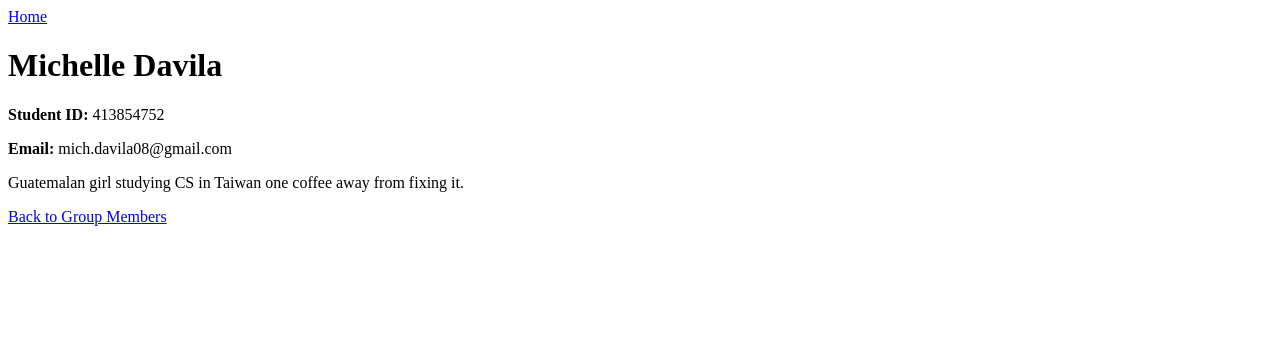
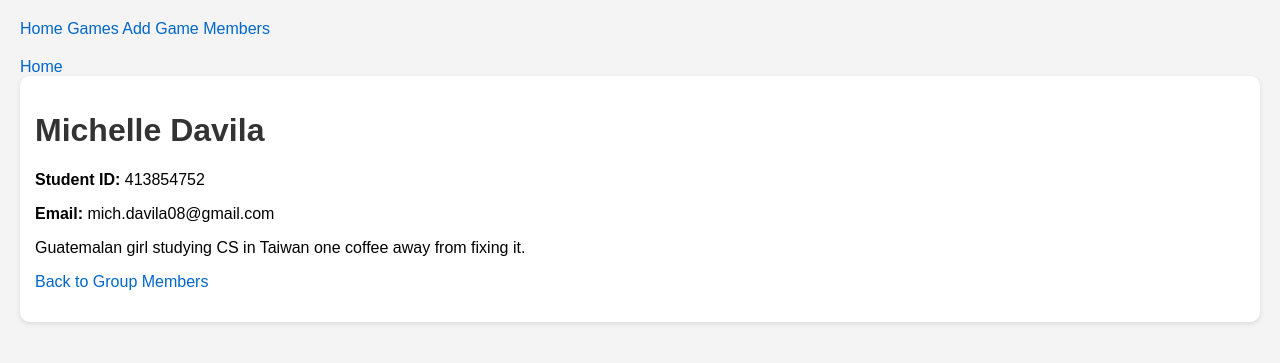
Before and after one commit to lilyssMg/Game-Library-, a PHP site: page /member.php?id=1 in a window 1280 px wide. Shown: the top 363 px of the page. Run offline with PHP 8.4, Linux system fonts and the light colour scheme; data comes from the database, SQL or seed files in the repository.

Commit message:
add styling so the pages look consistent

```diff
--- a/member.php
+++ b/member.php
@@ -12,15 +12,37 @@ if (!isset($_GET['id'])) {
 
     $results = $db->query("SELECT * FROM members");
 
-    echo "<!DOCTYPE html><html><head><title>Group Members</title></head><body>";
+    echo "<!DOCTYPE html>
+<html>
+<head>
+<title>Group Members</title>
+<link rel='stylesheet' href='style.css'>
+</head>
+<body>";
+
+echo "
+<nav>
+<a href='index.php'>Home</a>
+<a href='games.php'>Games</a>
+<a href='add_game.php'>Add Game</a>
+<a href='member.php'>Members</a>
+</nav>
+";
     echo "<a href='index.php'>Home</a>";
     echo "<h1>Group Members</h1>";
 
     while ($row = $results->fetch()) {
-        echo "<a href='member.php?id=" . $row['id'] . "'>";
-        echo htmlspecialchars($row['name']);
-        echo "</a><br><br>";
-    }
+
+    echo "<div class='card'>";
+
+    echo "<a href='member.php?id=" . $row['id'] . "'>";
+
+    echo htmlspecialchars($row['name']);
+
+    echo "</a>";
+
+    echo "</div>";
+}
 
     echo "</body></html>";
 
@@ -32,11 +54,28 @@ if (!isset($_GET['id'])) {
     $stmt->execute([$id]);
     $result = $stmt->fetch();
 
-    echo "<!DOCTYPE html><html><head><title>Member</title></head><body>";
+    echo "<!DOCTYPE html>
+<html>
+<head>
+<title>Member</title>
+<link rel='stylesheet' href='style.css'>
+</head>
+<body>";
+
+echo "
+<nav>
+<a href='index.php'>Home</a>
+<a href='games.php'>Games</a>
+<a href='add_game.php'>Add Game</a>
+<a href='member.php'>Members</a>
+</nav>
+";
     echo "<a href='index.php'>Home</a>";
 
     if ($result) {
-        echo "<h1>" . htmlspecialchars($result['name']) . "</h1>";
+        echo "<div class='card'>";
+
+echo "<h1>" . htmlspecialchars($result['name']) . "</h1>";
 
         echo "<p><strong>Student ID:</strong> "
             . htmlspecialchars($result['student_id']) . "</p>";
@@ -47,6 +86,8 @@ if (!isset($_GET['id'])) {
         echo "<p>" . htmlspecialchars($result['bio']) . "</p>";
 
         echo "<p><a href='member.php'>Back to Group Members</a></p>";
+
+echo "</div>";
     } else {
         echo "<p>Member not found.</p>";
     }
```
